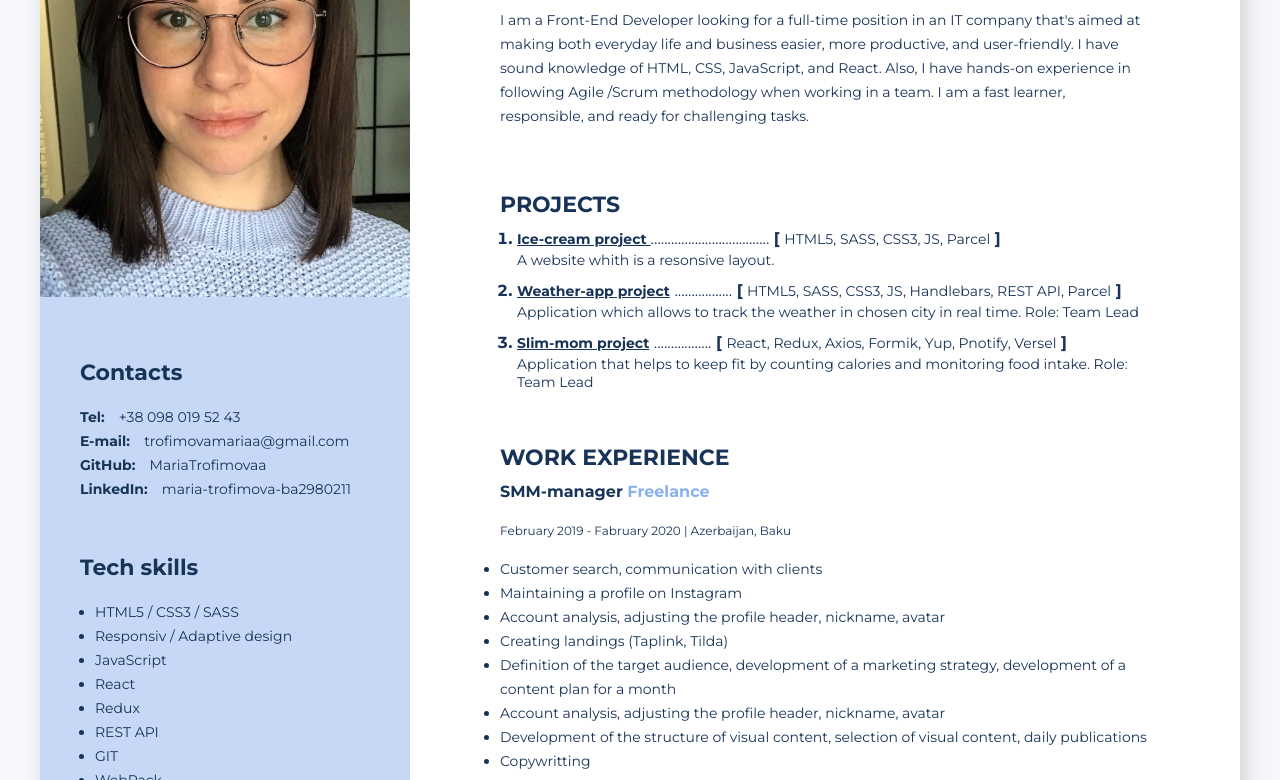
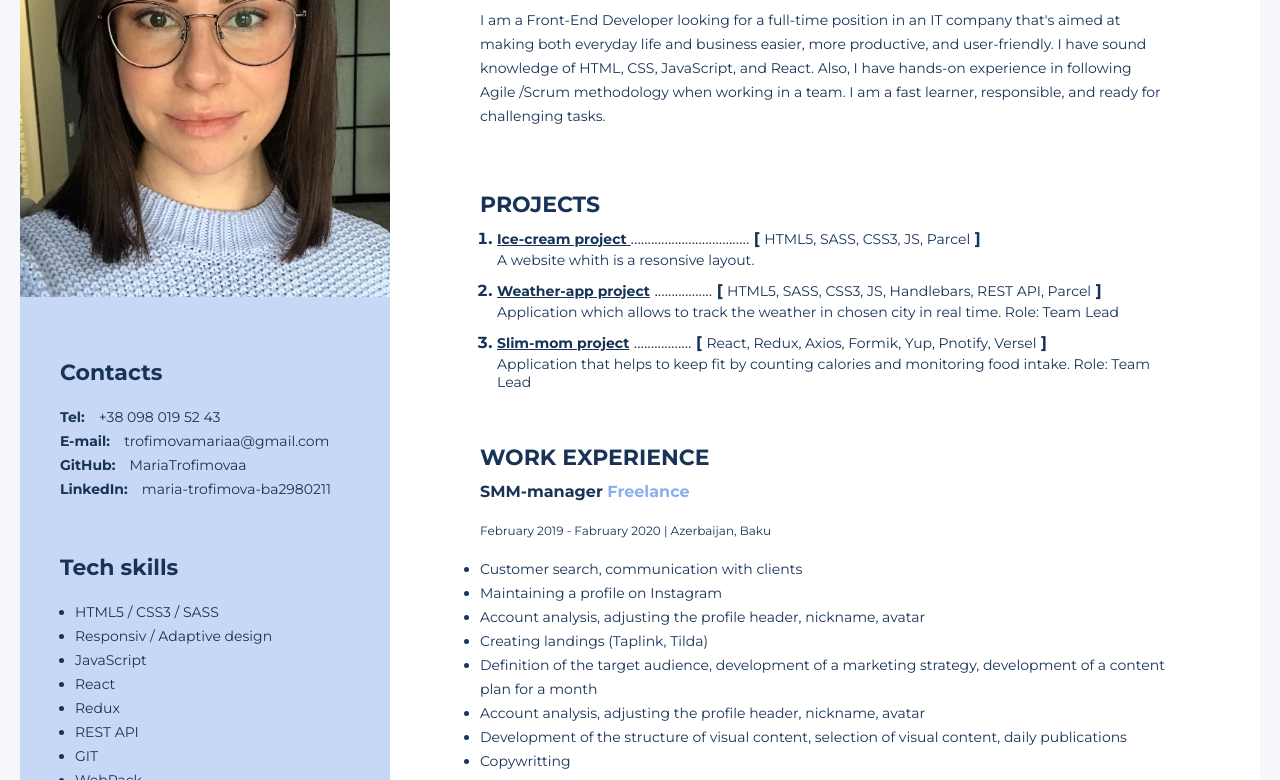
Before and after one commit to MariaTrofimovaa/trofimova-cv, a plain HTML site: page index.html in a window 1280 px wide. Shown: the part 254-1034 px from the top of the page. Drawn offline with Linux system fonts and the light colour scheme.

Commit message:
wrapper fixed

```diff
--- a/css/style.css
+++ b/css/style.css
@@ -17,9 +17,9 @@ body {
 .wrapper {
   background: #ffffff;
   display: flex;
-  max-width: 1200px;
+  /* max-width: 1200px; */
   margin: 0 auto;
-  box-shadow: 5px 9px 20px rgba(0, 0, 0, 0.15);
+  /* box-shadow: 5px 9px 20px rgba(0, 0, 0, 0.15); */
 }
 
 .sidebar {
```
